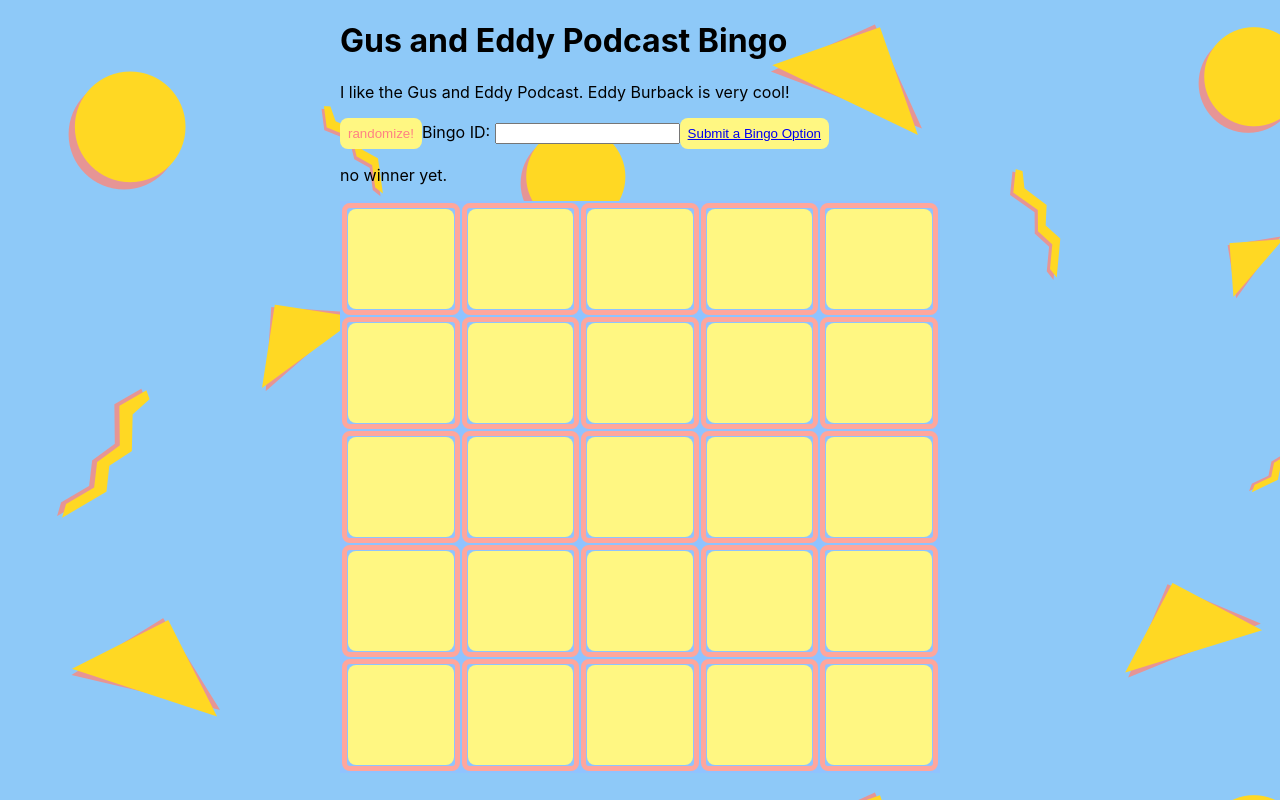
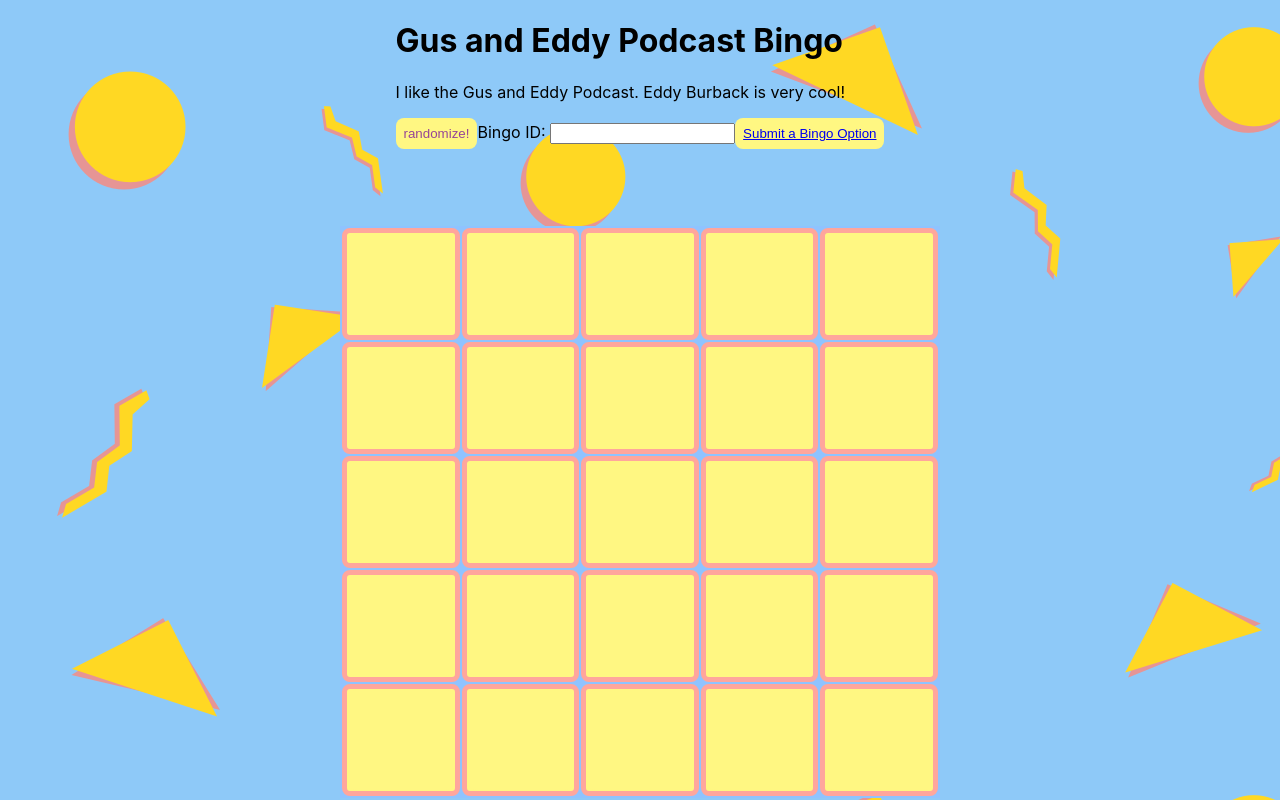
Before and after one commit to norogoth/norogoth.github.io, a React (Create React App) app in the folder bingo/: page / in a window 1280 px wide. Built offline with nearby package versions, Linux system fonts and the light colour scheme; no server answers.

Commit message:
ready to PR to master

```diff
--- a/bingo/src/App.css
+++ b/bingo/src/App.css
@@ -1,6 +1,17 @@
+:root {
+  --yellow: rgb(255, 247, 130);
+  --pink: rgb(255, 166, 156);
+  --dark_pink: rgb(150, 69, 150);
+}
+
 .bingoWrapper {
   display: grid;
   place-content: center;
+}
+
+.bingoHeader {
+  margin-right: auto;
+  margin-left: auto;
 }
 
 button {
@@ -8,12 +19,28 @@
     border: none;
     border-radius: .5rem;
     padding: .5rem;
-    color:rgb(255, 130, 130)
+    color:var(--dark_pink);
 }
 
 .bingoButton {
   width: 100%;
   height: 100%;
+}
+
+.winMessage{
+  text-align: center;
+  color:rgb(78, 78, 78);
+  background-color: var(--yellow);
+  padding: 0;
+  border-radius: .5rem;
+}
+
+.winMessage, .hiddenWinMessage {
+  font-size: 1.5rem;
+}
+
+.hiddenWinMessage {
+  opacity: 0%;
 }
 
 .headImage {
@@ -24,11 +51,13 @@
   width: 100vw;
   width: 100vw;
   max-width: 600px;
+
   /* border: 5px solid salmon;
   border-radius: .5rem; */
 }
 td {
-  border: 5px solid rgb(255, 166, 156);
+  border: 5px solid var(--pink);
+  background-color: var(--yellow);
   border-radius: .5rem;
   width: 10%;
   max-width: 1px;
--- a/bingo/src/BingoPage.js
+++ b/bingo/src/BingoPage.js
@@ -146,7 +146,7 @@
                 <button>
                   <Link to="/UserSubmissions">Submit a Bingo Option</Link>
                 </button>
-                <p>{didIWin ? 'You Won!': "no winner yet."}</p>
+                <p className={didIWin ? "winMessage" : "hiddenWinMessage"}>You Win!</p>
               </div>
               <BingoGrid values={values} setValues={setValues} bingoData={bingoData} setDisplayedBD={setDisplayedBD} displayedBD={displayedBD}/>
             </div>
```
